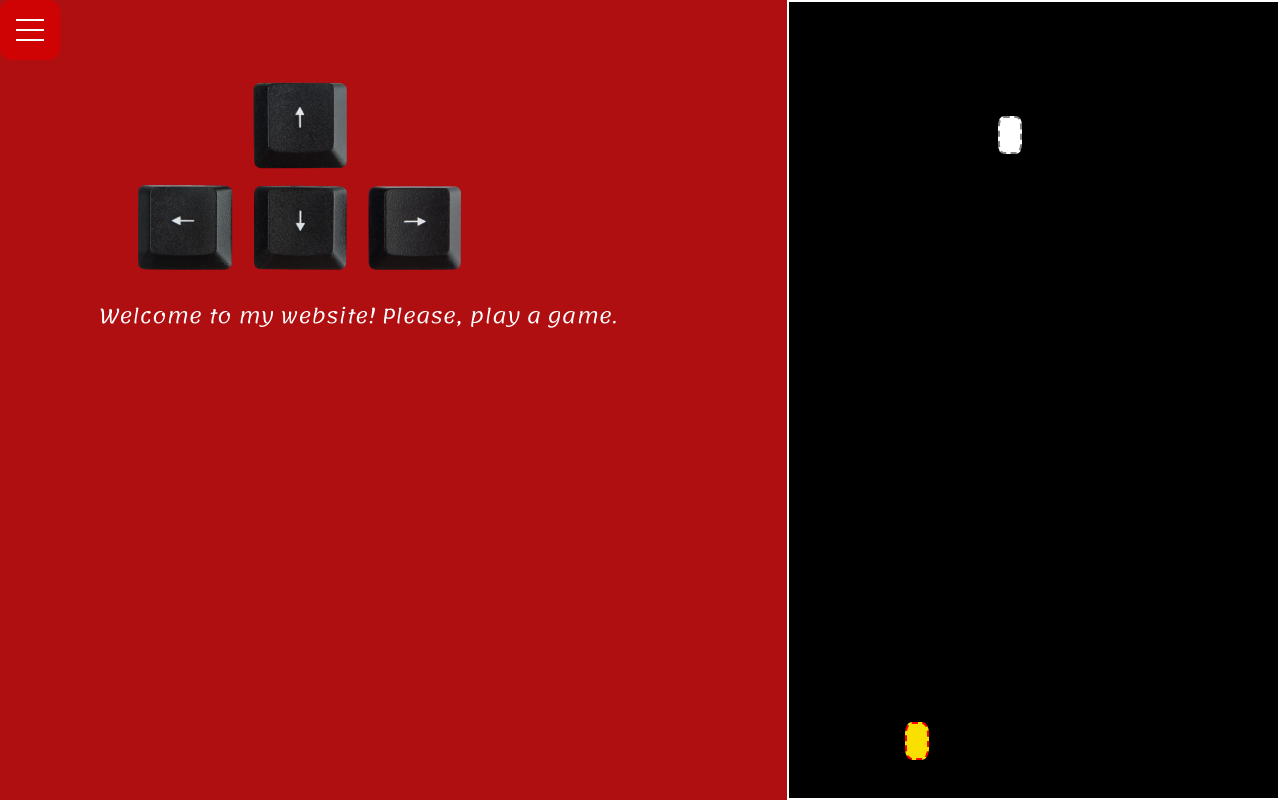
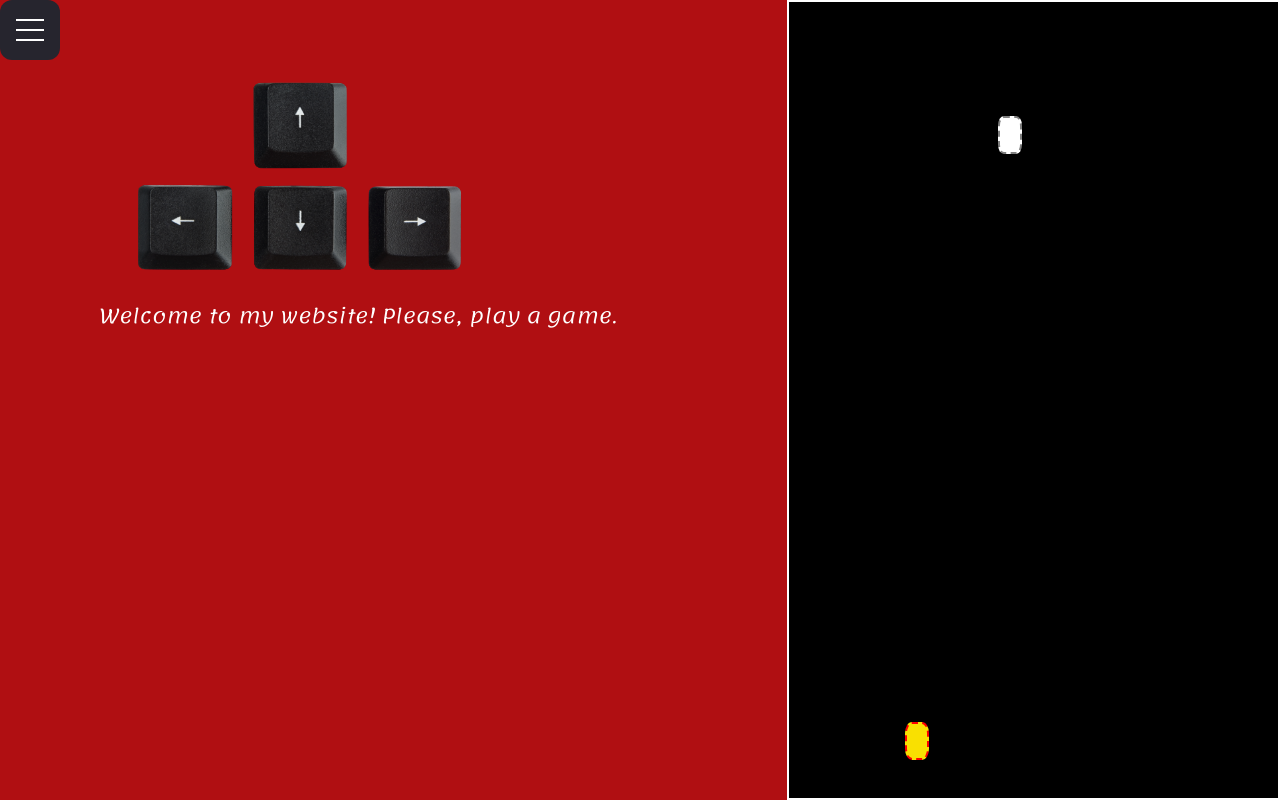
Before and after one commit to EvanWagner2/TheLifeOfEvan, a plain HTML site: page index.html in a window 1280 px wide. Drawn offline with nearby package versions, Linux system fonts and the light colour scheme.

Commit message:
Add files via upload

```diff
--- a/menu.css
+++ b/menu.css
@@ -24,7 +24,7 @@
     width: 60px;
     height: 60px;
     padding: 1rem;
-    background: var(--primary-color);
+    background: var(--overlay-color);
     display: flex;
     align-items: center;
     justify-content: center;
```
